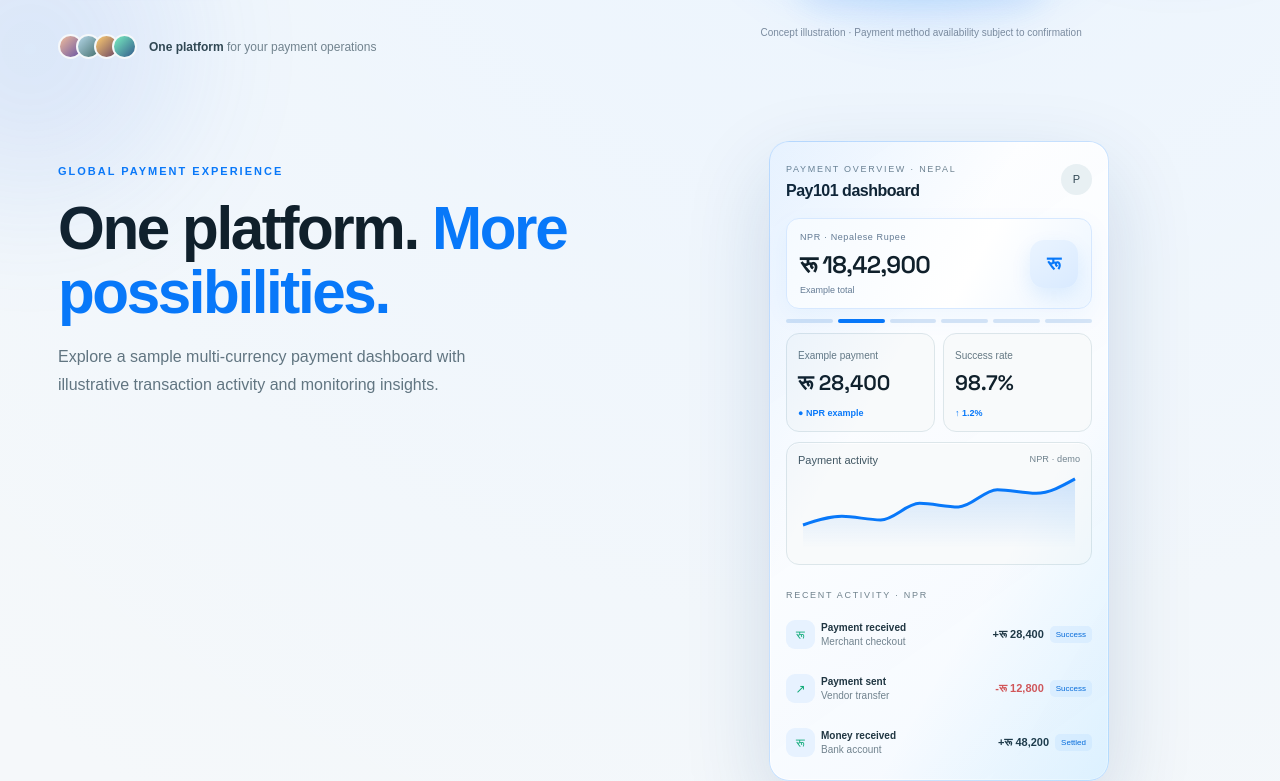
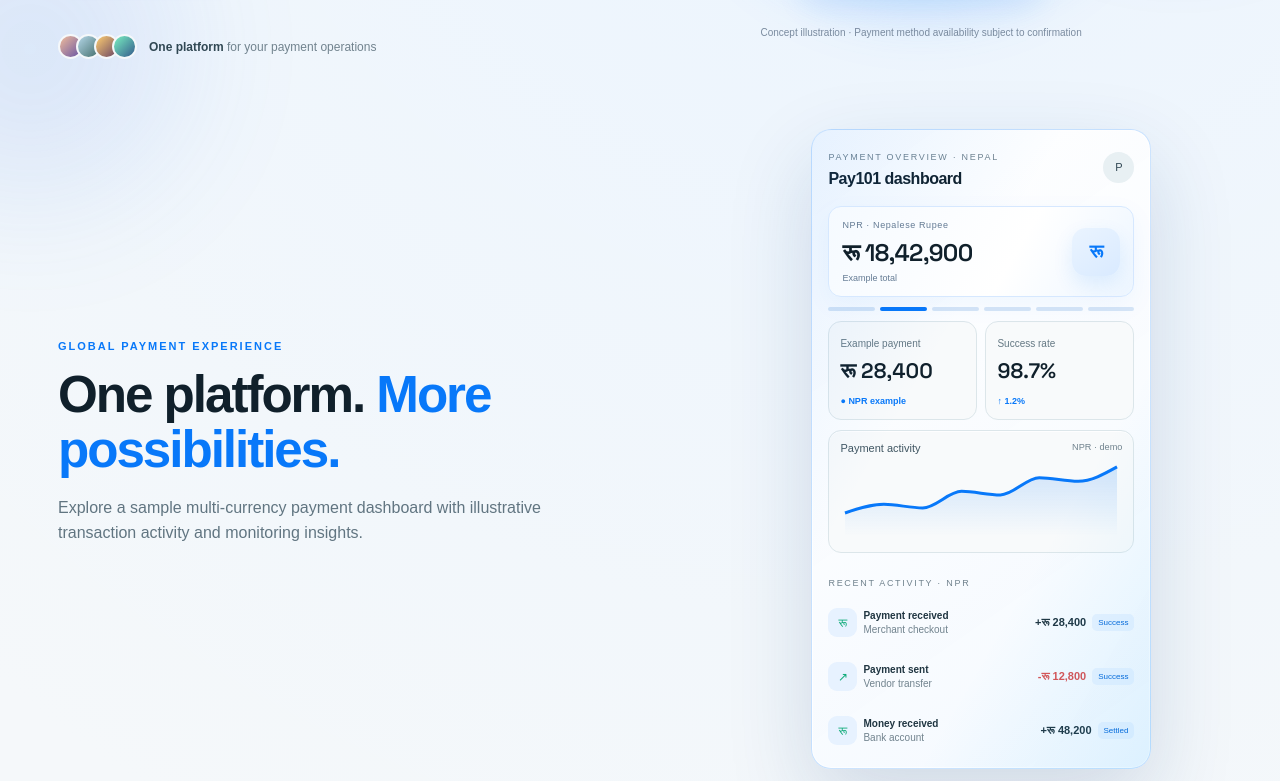
Before and after one commit to kartikmishra543/pay101-demo, a React (Vite) app: page / in a window 1280 px wide. Shown: the part 666-1447 px from the top of the page. Built offline with nearby package versions, Linux system fonts and the light colour scheme.

Commit message:
Balance global experience section and reduce empty space

```diff
--- a/src/style.css
+++ b/src/style.css
@@ -415,3 +415,13 @@ h1,h2,h3,h4,h5,h6{font-family:Manrope,Arial,sans-serif!important;font-weight:800
 #solutions .feature p{font-size:12px!important;line-height:1.45!important;margin:0!important;padding-right:18px}
 #solutions .feature .featureArrow{right:16px!important;bottom:14px!important}
 @media(max-width:650px){#solutions .feature{min-height:145px!important;padding:15px 16px!important}#solutions .feature .icon{margin-bottom:9px!important}}
+
+/* Balance the global experience copy with the dashboard and remove empty lower-left space */
+@media(min-width:901px){
+ .dashboardShowcase{align-items:center!important;grid-template-columns:minmax(0,1.15fr) minmax(0,.85fr)!important;gap:32px!important;padding-top:30px!important;padding-bottom:38px!important}
+ .dashboardShowcaseIntro{align-self:center!important;padding-top:0!important;max-width:620px}
+ .dashboardShowcaseIntro h2{font-size:clamp(38px,4vw,58px)!important;line-height:1.07!important;margin:14px 0 18px!important}
+ .dashboardShowcaseIntro p{line-height:1.55!important;margin-top:0!important;max-width:510px!important}
+ .dashboardShowcase .dashboard{align-self:center!important;justify-self:center!important}
+}
+@media(max-width:900px){.dashboardShowcase{padding-bottom:35px!important}.dashboardShowcaseIntro h2{margin:12px 0!important}.dashboardShowcaseIntro p{line-height:1.55!important}}
```
